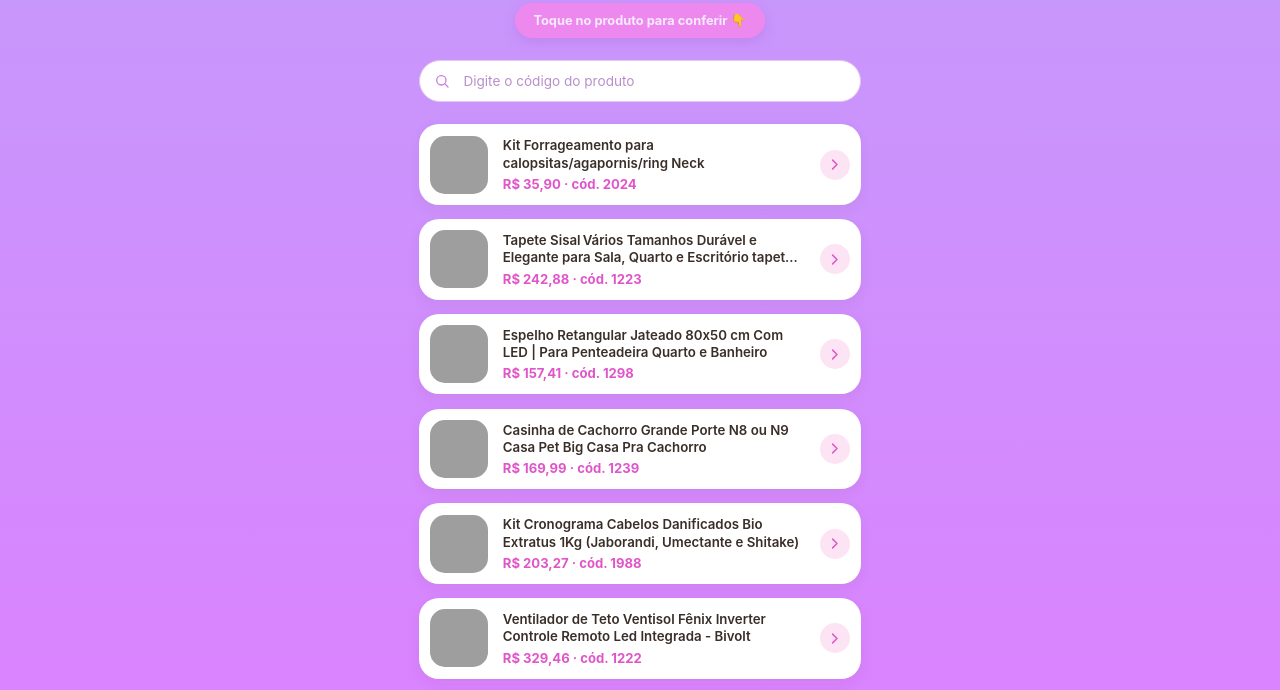
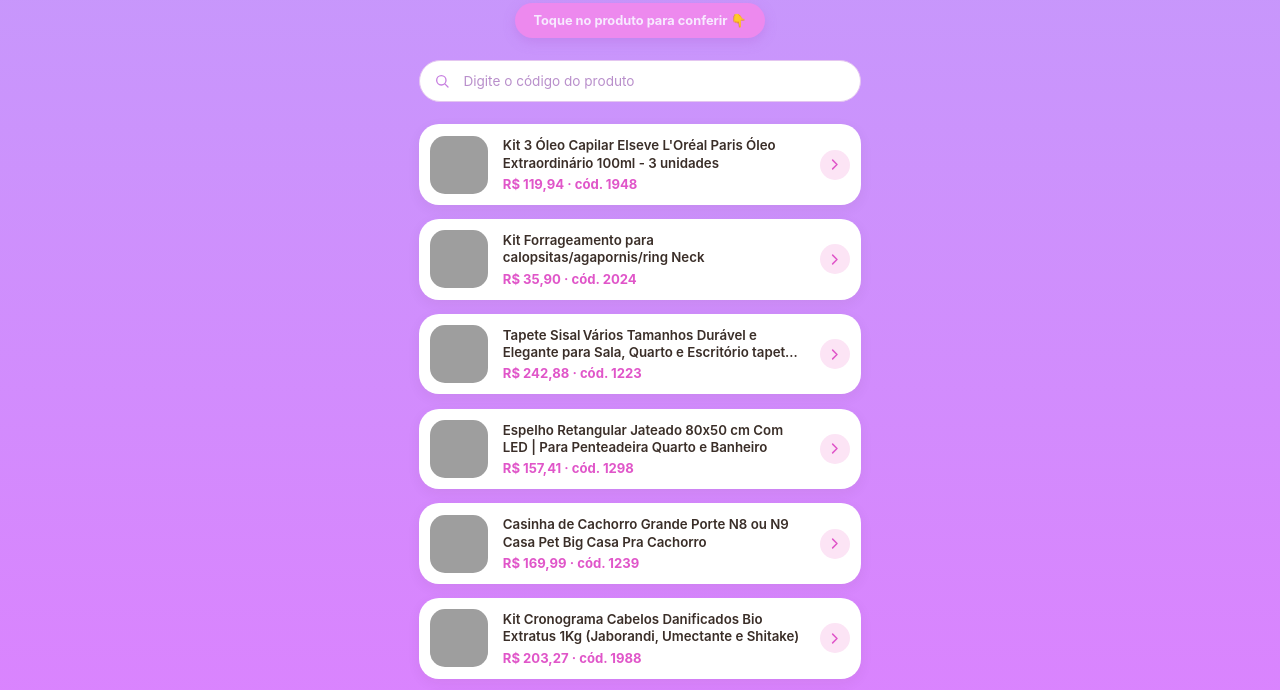
Before and after one commit to lua7aguiar-design/afiliados-legal, a plain HTML site: page links.html in a window 1280 px wide. Shown: the part 108-798 px from the top of the page. Drawn offline with Linux system fonts and the light colour scheme; grey boxes are pictures that could not be loaded.

Commit message:
Atualiza página de links na bio

```diff
--- a/links.html
+++ b/links.html
@@ -77,6 +77,7 @@
 </div>
 
 <nav id="produtos">
+  <a class="card" href="https://s.shopee.com.br/8AXfBM7nnF" target="_blank" rel="noopener sponsored" data-codigo="1948"><img src="https://achadinhostore.duckdns.org/produtos/orig-22792524071-51d8cc53.jpg" alt="" loading="lazy" decoding="async"><span class="info"><span class="nome">Kit 3 Óleo Capilar Elseve L&#x27;Oréal Paris Óleo Extraordinário 100ml - 3 unidades</span><span class="preco">R$ 119,94 &middot; cód. 1948</span></span><span class="seta"><svg width="15" height="15" viewBox="0 0 24 24" fill="none" stroke="currentColor" stroke-width="2.4" stroke-linecap="round" stroke-linejoin="round"><path d="M9 5l7 7-7 7"></path></svg></span></a>
   <a class="card" href="https://s.shopee.com.br/2gCiKLQeYh" target="_blank" rel="noopener sponsored" data-codigo="2024"><img src="https://achadinhostore.duckdns.org/produtos/orig-22494326662-506eaad4.jpg" alt="" loading="lazy" decoding="async"><span class="info"><span class="nome">Kit Forrageamento para calopsitas/agapornis/ring Neck</span><span class="preco">R$ 35,90 &middot; cód. 2024</span></span><span class="seta"><svg width="15" height="15" viewBox="0 0 24 24" fill="none" stroke="currentColor" stroke-width="2.4" stroke-linecap="round" stroke-linejoin="round"><path d="M9 5l7 7-7 7"></path></svg></span></a>
   <a class="card" href="https://s.shopee.com.br/6L60h3IFK6" target="_blank" rel="noopener sponsored" data-codigo="1223"><img src="https://achadinhostore.duckdns.org/produtos/orig-23693671450-fb025dc8.jpg" alt="" loading="lazy" decoding="async"><span class="info"><span class="nome">Tapete Sisal Vários Tamanhos  Durável e Elegante para Sala, Quarto e Escritório tapete decoração</span><span class="preco">R$ 242,88 &middot; cód. 1223</span></span><span class="seta"><svg width="15" height="15" viewBox="0 0 24 24" fill="none" stroke="currentColor" stroke-width="2.4" stroke-linecap="round" stroke-linejoin="round"><path d="M9 5l7 7-7 7"></path></svg></span></a>
   <a class="card" href="https://s.shopee.com.br/30pYiuMXa6" target="_blank" rel="noopener sponsored" data-codigo="1298"><img src="https://achadinhostore.duckdns.org/produtos/orig-41762140677-380ca458.jpg" alt="" loading="lazy" decoding="async"><span class="info"><span class="nome">Espelho Retangular Jateado 80x50 cm Com LED | Para Penteadeira Quarto e Banheiro</span><span class="preco">R$ 157,41 &middot; cód. 1298</span></span><span class="seta"><svg width="15" height="15" viewBox="0 0 24 24" fill="none" stroke="currentColor" stroke-width="2.4" stroke-linecap="round" stroke-linejoin="round"><path d="M9 5l7 7-7 7"></path></svg></span></a>
```
